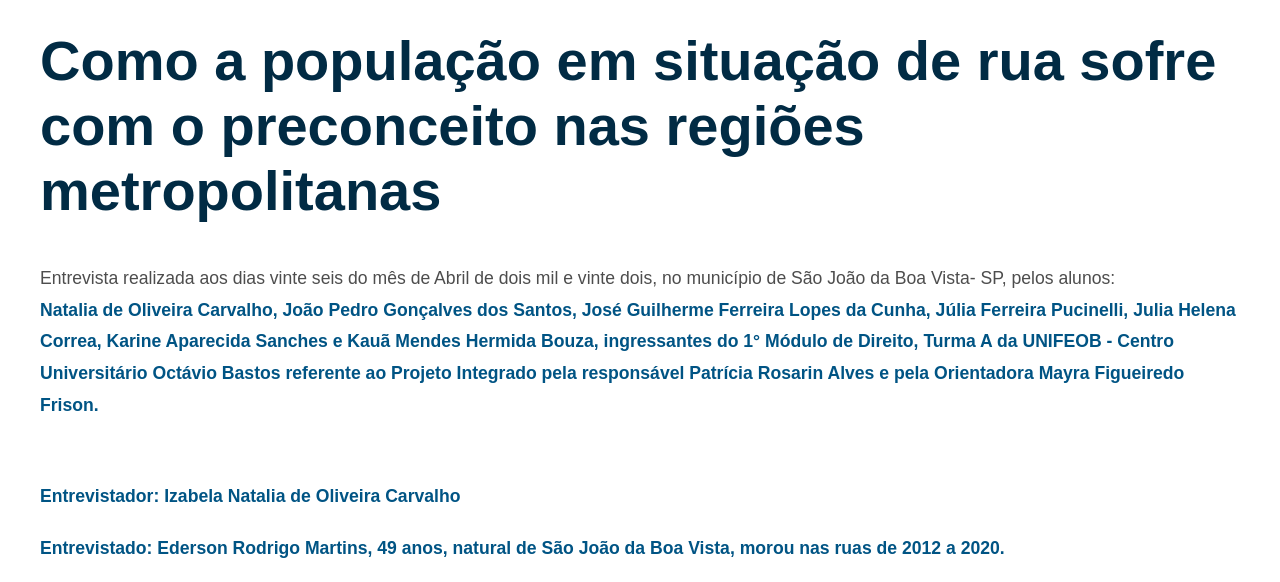
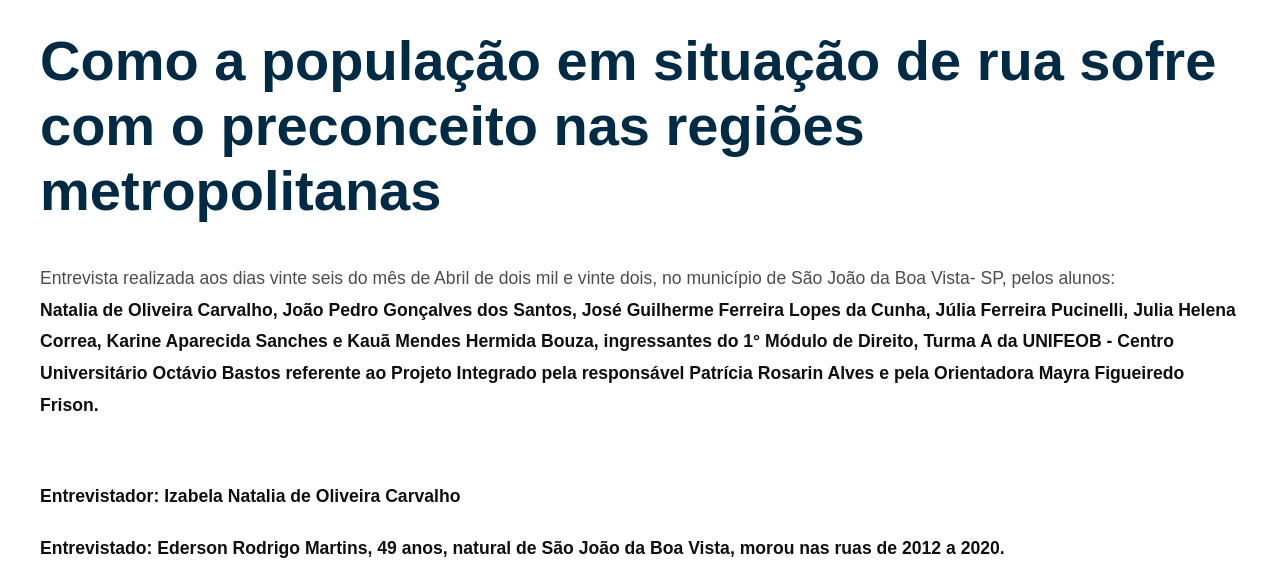
Before and after one commit to unifeobentrevista/Entrevista, a plain HTML site: page index.html in a window 1280 px wide. Shown: the part 142-724 px from the top of the page. Drawn offline with Linux system fonts and the light colour scheme.

Commit message:
Update stylesheet.css

```diff
--- a/stylesheet.css
+++ b/stylesheet.css
@@ -26,7 +26,7 @@ strong {
     font-family: sans-serif;
     font-size: 1.1rem;
     line-height: 1.8;
-    color: #005484;
+    color: #0f0f0f;
     display: inline-block;
     margin-bottom: 20px;
 }
```
